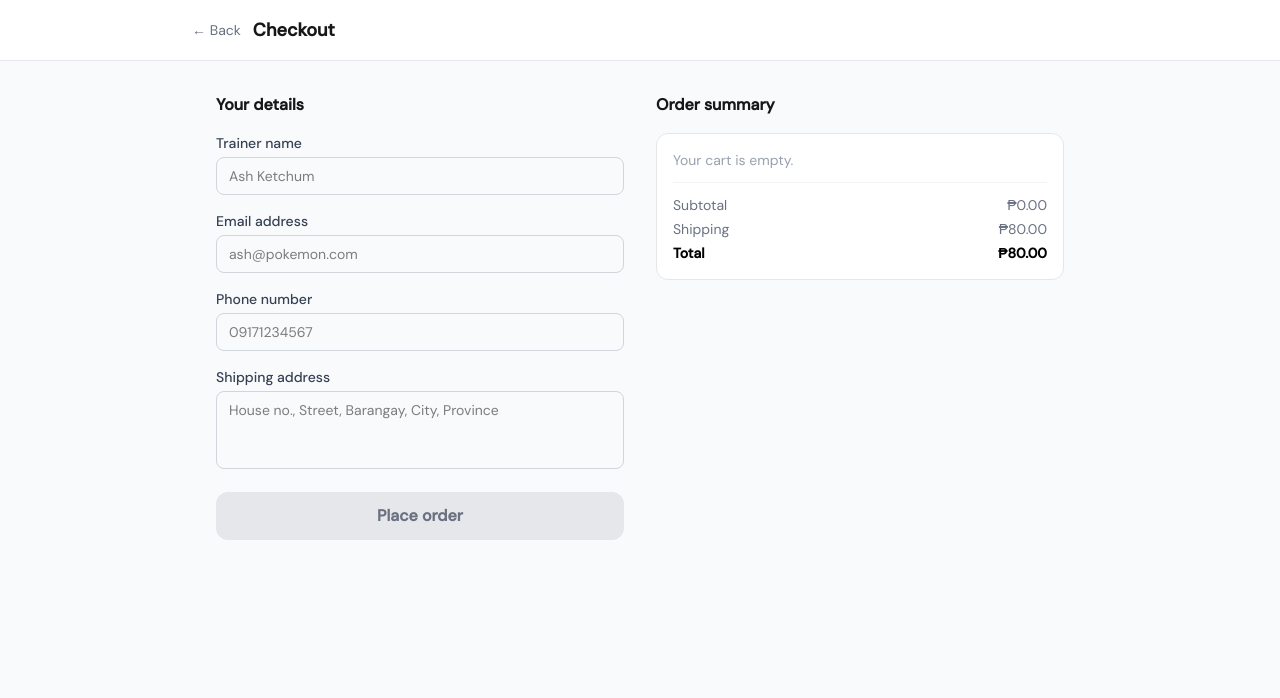
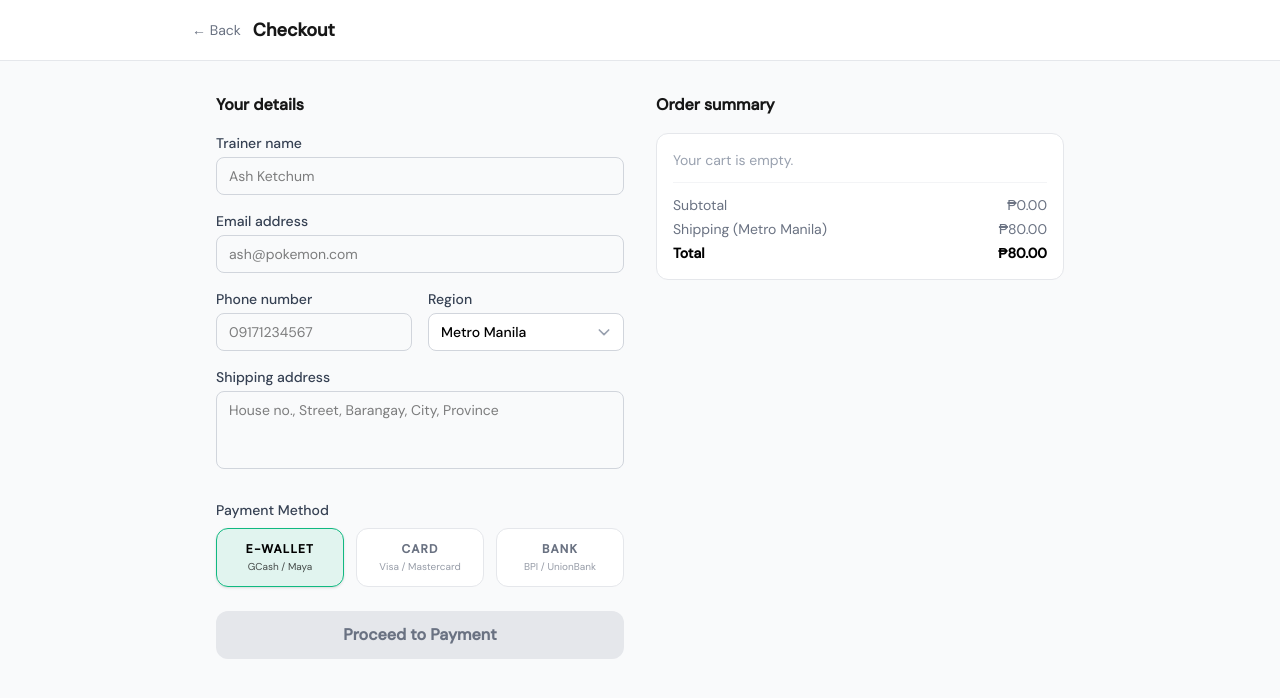
Before and after one commit to bikemaster2331/pokebind, a Next.js app: page /checkout in a window 1280 px wide. Shown: the top 698 px of the page. Built offline with nearby package versions, Linux system fonts and the light colour scheme.

Commit message:
Implement persistent session ID and form data caching in checkout page

```diff
--- a/app/checkout/page.js
+++ b/app/checkout/page.js
@@ -1,9 +1,21 @@
+/*
+  POKEVAULT - CHECKOUT PAGE COMPONENT
+  ---------------------------------
+  This component handles the customer checkout process.
+  - Collects trainer information (name, email, phone, address).
+  - Displays an order summary with subtotal, shipping fee, and total.
+  - Submits the order to the backend API (/api/checkout).
+  - Redirects to PayMongo secure checkout upon successful stock validation.
+*/
+
 'use client'
 
 import { useState, useEffect } from 'react'
 import { useRouter } from 'next/navigation'
 
 const CART_STORAGE_KEY = 'pokevault-cart'
+const TRAINER_STORAGE_KEY = 'pokevault-checkout-form' // User-requested storage key
+const SESSION_KEY = 'pokevault-checkout-session'
 
 const currencyFormatter = new Intl.NumberFormat('en-PH', {
   style: 'currency',
@@ -18,19 +30,30 @@ export default function CheckoutPage() {
   const router = useRouter()
   const [cartItems, setCartItems] = useState([])
   const [isSubmitting, setIsSubmitting] = useState(false)
+  const [isLoaded, setIsLoaded] = useState(false) // ADDED: Flag to track initial load
   const [error, setError] = useState('')
+  const [paymentMethod, setPaymentMethod] = useState('gcash') // ADDED: Track payment method
+  const [sessionId, setSessionId] = useState('') // ADDED: Persistent session ID
   const [form, setForm] = useState({
     guest_name: '',
     guest_email: '',
     guest_phone: '',
     shipping_address: '',
+    region: 'Metro Manila', // Default region
   })
+
+  const shippingRates = {
+    'Metro Manila': 80,
+    'Luzon': 120,
+    'Visayas': 150,
+    'Mindanao': 180
+  }
 
   useEffect(() => {
     try {
+      // --- Handle Cart ---
       const saved = window.localStorage.getItem(CART_STORAGE_KEY)
-      if (!saved) return
-
+      if (saved) {
         const parsed = JSON.parse(saved)
         const items = Object.entries(parsed).map(([id, val]) => ({
           id,
@@ -38,15 +61,66 @@ export default function CheckoutPage() {
           price: val.price,
           name: val.name,
         }))
+        setCartItems(items)
+      }
 
-      setCartItems(items)
-    } catch {
+      // --- Handle Session ID ---
+      // Check if they already have an active checkout session
+      let activeSession = window.localStorage.getItem(SESSION_KEY)
+      if (!activeSession) {
+        // Generate a random ID if this is their first time clicking checkout
+        activeSession = 'sess_' + Math.random().toString(36).substr(2, 9)
+        window.localStorage.setItem(SESSION_KEY, activeSession)
+      }
+      setSessionId(activeSession)
+
+    } catch (e) {
+      console.error('Initial load error', e)
       setCartItems([])
     }
   }, [])
+  // Load trainer details from localStorage on mount
+  useEffect(() => {
+    try {
+      const saved = window.localStorage.getItem(TRAINER_STORAGE_KEY)
+      if (saved) {
+        const parsed = JSON.parse(saved)
+        // If it's the old format (object with form and paymentMethod), migrate. Otherwise use as is.
+        const savedForm = parsed.form || parsed
+        const savedMethod = parsed.paymentMethod
+
+        if (savedForm) setForm(prev => ({ ...prev, ...savedForm }))
+        if (savedMethod) setPaymentMethod(savedMethod)
+      }
+    } catch (e) {
+      console.error('Error loading trainer details:', e)
+    } finally {
+      setIsLoaded(true) // Flag that initial load is done
+    }
+  }, [])
+
+  // Save trainer details to localStorage on change
+  useEffect(() => {
+    if (!isLoaded) return // Don't wipe storage on initial empty mount!
+    if (!form.guest_name && !form.guest_email) return // Don't save if form is basically empty
+
+    try {
+      // Save form and paymentMethod so both persist
+      window.localStorage.setItem(TRAINER_STORAGE_KEY, JSON.stringify({ form, paymentMethod }))
+    } catch (e) {
+      console.error('Error saving trainer details:', e)
+    }
+  }, [form, paymentMethod, isLoaded])
 
   function handleChange(e) {
-    setForm((prev) => ({ ...prev, [e.target.name]: e.target.value }))
+    const { name, value } = e.target
+
+    if (name === 'guest_phone') {
+      const sanitizedValue = value.replace(/[^0-9+]/g, '')
+      setForm((prev) => ({ ...prev, [name]: sanitizedValue }))
+    } else {
+      setForm((prev) => ({ ...prev, [name]: value }))
+    }
   }
 
   async function handleSubmit(e) {
@@ -64,6 +138,9 @@ export default function CheckoutPage() {
           guest_email: form.guest_email,
           guest_phone: form.guest_phone,
           shipping_address: form.shipping_address,
+          region: form.region,
+          payment_method: paymentMethod,
+          session_id: sessionId,
         }),
       })
 
@@ -73,17 +150,20 @@ export default function CheckoutPage() {
         throw new Error(payload?.error || 'Checkout failed. Please try again.')
       }
 
-      window.localStorage.removeItem(CART_STORAGE_KEY)
+      if (payload.checkout_url) {
+        window.location.replace(payload.checkout_url)
+      } else {
         router.push(`/checkout/success?order=${payload.orderId}`)
+      }
+
     } catch (err) {
       setError(err.message)
-    } finally {
-      setIsSubmitting(false)
+      setIsSubmitting(false) // Only stop submitting if there's an error. If successful, keep it disabled while redirecting.
     }
   }
 
   const subtotal = cartItems.reduce((sum, item) => sum + (item.price ?? 0) * item.quantity, 0)
-  const shippingFee = 80
+  const shippingFee = shippingRates[form.region] || 80
   const total = subtotal + shippingFee
 
   return (
@@ -91,7 +171,7 @@ export default function CheckoutPage() {
       <nav className="bg-white border-b border-gray-200 px-6 py-4">
         <div className="max-w-4xl mx-auto flex items-center gap-3">
           <button
-            onClick={() => router.back()}
+            onClick={() => router.push('/')}
             className="text-sm text-gray-500 hover:text-black"
           >
             ← Back
@@ -134,6 +214,7 @@ export default function CheckoutPage() {
               />
             </div>
 
+            <div className="grid grid-cols-2 gap-4">
               <div>
                 <label className="block text-sm font-medium text-gray-700 mb-1">
                   Phone number
@@ -146,6 +227,31 @@ export default function CheckoutPage() {
                   placeholder="09171234567"
                   className="w-full border border-gray-300 text-black rounded-lg px-3 py-2 text-sm outline-none focus:border-black"
                 />
+              </div>
+
+              <div>
+                <label className="block text-sm font-medium text-gray-700 mb-1">
+                  Region
+                </label>
+                <div className="relative group">
+                  <select
+                    name="region"
+                    value={form.region}
+                    onChange={handleChange}
+                    required
+                    className="w-full appearance-none border border-gray-300 text-black rounded-lg px-3 py-2 text-sm outline-none focus:border-black bg-white cursor-pointer pr-10 transition-all font-medium"
+                  >
+                    {Object.keys(shippingRates).map((r) => (
+                      <option key={r} value={r}>{r}</option>
+                    ))}
+                  </select>
+                  <div className="absolute right-3 top-1/2 -translate-y-1/2 pointer-events-none text-gray-400 group-hover:text-black transition-colors">
+                    <svg className="w-4 h-4" fill="none" stroke="currentColor" viewBox="0 0 24 24">
+                      <path strokeLinecap="round" strokeLinejoin="round" strokeWidth="2.5" d="M19 9l-7 7-7-7" />
+                    </svg>
+                  </div>
+                </div>
+              </div>
             </div>
 
             <div>
@@ -163,6 +269,51 @@ export default function CheckoutPage() {
               />
             </div>
 
+            {/* ADDED: Payment Method Selector */}
+            <div className="pt-2">
+              <label className="block text-sm font-medium text-gray-700 mb-2">
+                Payment Method
+              </label>
+              <div className="grid grid-cols-3 gap-3">
+                <button
+                  type="button"
+                  onClick={() => setPaymentMethod('gcash')}
+                  className={`flex flex-col items-center justify-center p-3 rounded-xl border transition-all ${paymentMethod === 'gcash'
+                      ? 'border-[#10b981] bg-[#10b981]/10 text-black shadow-sm'
+                      : 'border-gray-200 bg-white text-gray-500 hover:border-gray-300'
+                    }`}
+                >
+                  <span className="text-xs font-bold uppercase tracking-widest text-center">E-Wallet</span>
+                  <span className="text-[10px] mt-0.5 opacity-70 text-center">GCash / Maya</span>
+                </button>
+
+                <button
+                  type="button"
+                  onClick={() => setPaymentMethod('card')}
+                  className={`flex flex-col items-center justify-center p-3 rounded-xl border transition-all ${paymentMethod === 'card'
+                      ? 'border-[#10b981] bg-[#10b981]/10 text-black shadow-sm'
+                      : 'border-gray-200 bg-white text-gray-500 hover:border-gray-300'
+                    }`}
+                >
+                  <span className="text-xs font-bold uppercase tracking-widest text-center">Card</span>
+                  <span className="text-[10px] mt-0.5 opacity-70 text-center">Visa / Mastercard</span>
+                </button>
+
+                {/* Online Banking Option */}
+                <button
+                  type="button"
+                  onClick={() => setPaymentMethod('dob')} // dob = Direct Online Banking
+                  className={`flex flex-col items-center justify-center p-3 rounded-xl border transition-all ${paymentMethod === 'dob'
+                    ? 'border-[#10b981] bg-[#10b981]/10 text-black shadow-sm'
+                    : 'border-gray-200 bg-white text-gray-500 hover:border-gray-300'
+                  }`}
+                >
+                  <span className="text-xs font-bold uppercase tracking-widest text-center">Bank</span>
+                  <span className="text-[10px] mt-0.5 opacity-70 text-center">BPI / UnionBank</span>
+                </button>
+              </div>
+            </div>
+
             {error && (
               <p className="text-sm text-red-600">{error}</p>
             )}
@@ -170,9 +321,9 @@ export default function CheckoutPage() {
             <button
               type="submit"
               disabled={isSubmitting || cartItems.length === 0}
-              className="w-full bg-[#10b981] text-white font-semibold py-3 rounded-xl hover:bg-[#059669] disabled:bg-gray-200 disabled:text-gray-500 disabled:cursor-not-allowed transition-colors"
+              className="w-full bg-[#10b981] text-white font-semibold py-3 rounded-xl hover:bg-[#059669] disabled:bg-gray-200 disabled:text-gray-500 disabled:cursor-not-allowed transition-colors mt-2"
             >
-              {isSubmitting ? 'Placing order...' : 'Place order'}
+              {isSubmitting ? 'Processing securely...' : 'Proceed to Payment'}
             </button>
           </form>
         </div>
@@ -196,7 +347,7 @@ export default function CheckoutPage() {
                 <span>{formatCurrency(subtotal)}</span>
               </div>
               <div className="flex justify-between text-sm text-gray-500">
-                <span>Shipping</span>
+                <span>Shipping ({form.region})</span>
                 <span>{formatCurrency(shippingFee)}</span>
               </div>
               <div className="flex justify-between text-sm font-semibold text-black">
```
Lines whose indentation alone changed are shown as unchanged.
